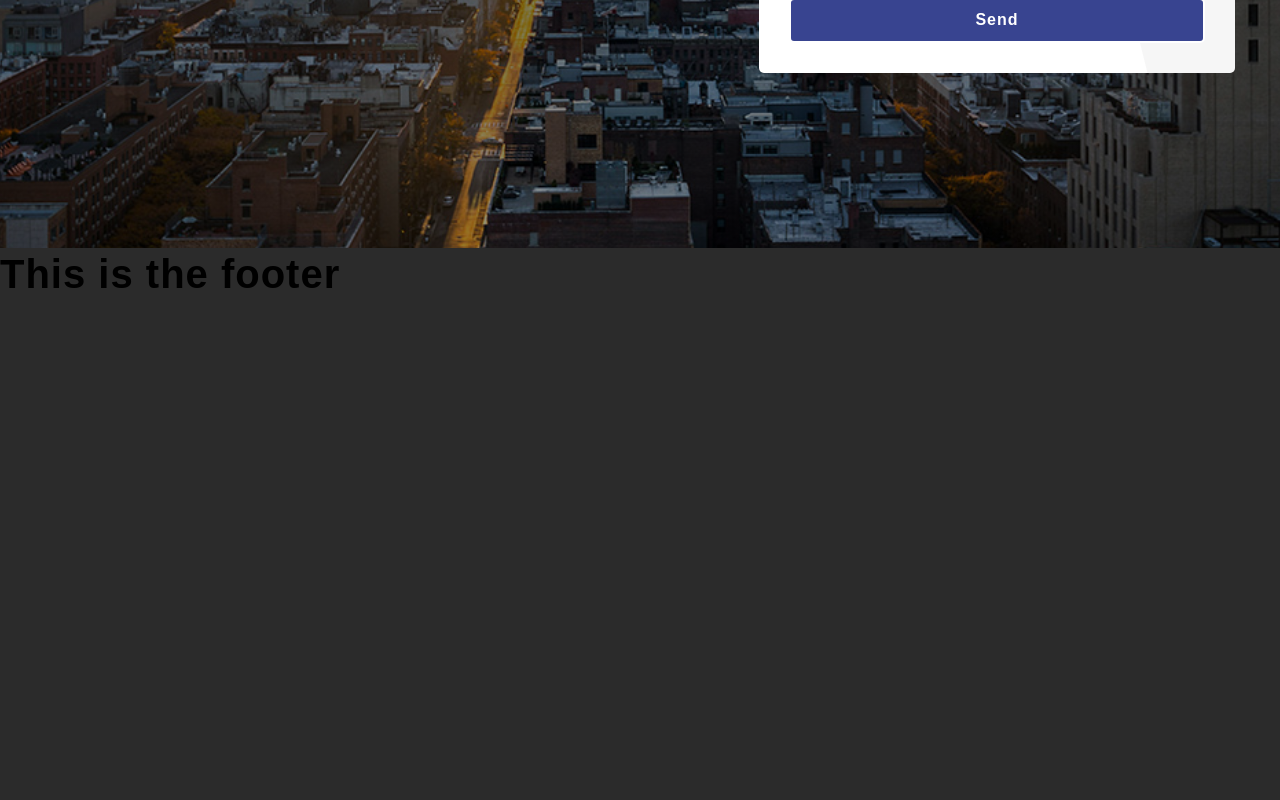
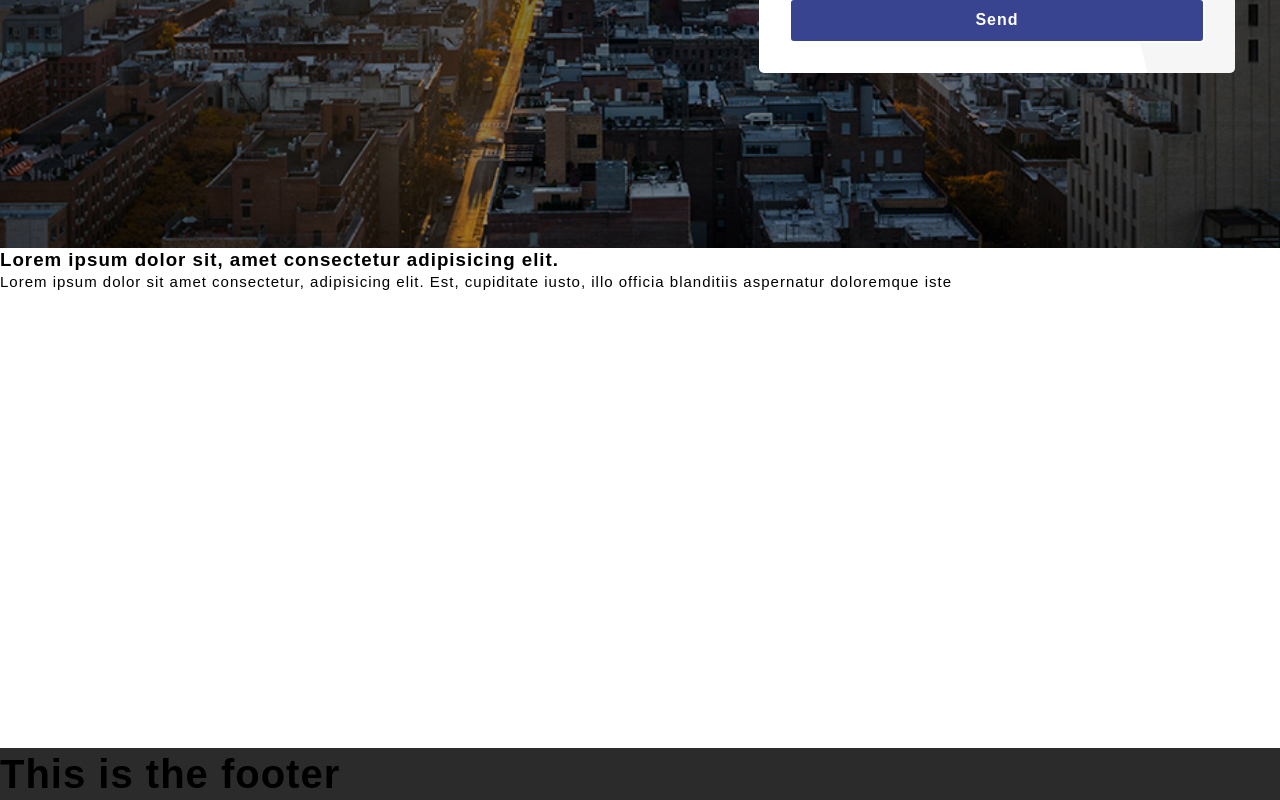
Before and after one commit to Creative-Monk-Team/Auramah-Valley, a React (Vite) app: page / in a window 1280 px wide. Shown: the part 652-1452 px from the top of the page. Before the commit the page ends 952 px from the top, so only its background shows below. Built offline with nearby package versions, Linux system fonts and the light colour scheme.

Commit message:
FeaturesSectionStarted

```diff
--- /dev/null
+++ b/src/components/Features.jsx
@@ -0,0 +1,22 @@
+import styles from "../styles/Features.module.css";
+
+const Features = () => {
+    return(
+        <>
+        <div className={styles.FeaturesParent}>
+            <div className={styles.FeaturesChild}>
+                <div className={styles.FeaturesContent}>
+                    <h3>Lorem ipsum dolor sit, amet consectetur adipisicing elit.</h3>
+                    <p>
+                        Lorem ipsum dolor sit amet consectetur, adipisicing elit. Est, cupiditate iusto, illo officia blanditiis aspernatur doloremque iste
+                    </p>
+                </div>
+                <div className={styles.FeaturesImage}>
+                    <img src="" alt="" />
+                </div>
+            </div>
+        </div>
+        </>
+    )
+}
+export default Features;
--- a/src/pages/Home.jsx
+++ b/src/pages/Home.jsx
@@ -2,12 +2,14 @@ import Banner from "../components/Banner";
 import Footer from "../components/Footer";
 import Navbar from "../components/Navbar";
 import styles from "../styles/Home.module.css";
+import Features from "../components/Features";
 
 let Home = () => {
   return (
     <div className={styles.home}>
       <Navbar />
       <Banner/>
+      <Features />
       <Footer />
     </div>
   );
--- a/src/styles/Banner.module.css
+++ b/src/styles/Banner.module.css
@@ -391,7 +391,10 @@
     font-size: 30px;
   }
 
-  .outlinedText {
+
+}
+
+.outlinedText {
     font-size: 100px; /* Adjust font size as needed */
     font-weight: bold;
     color: transparent;
--- /dev/null
+++ b/src/styles/Features.module.css
@@ -0,0 +1,9 @@
+.FeaturesParent{
+    width: 1440px;
+    background-color: white;
+    height: 500px;
+    width: 100%;
+}
+.FeaturesChild{
+    display: flex;
+}
```
